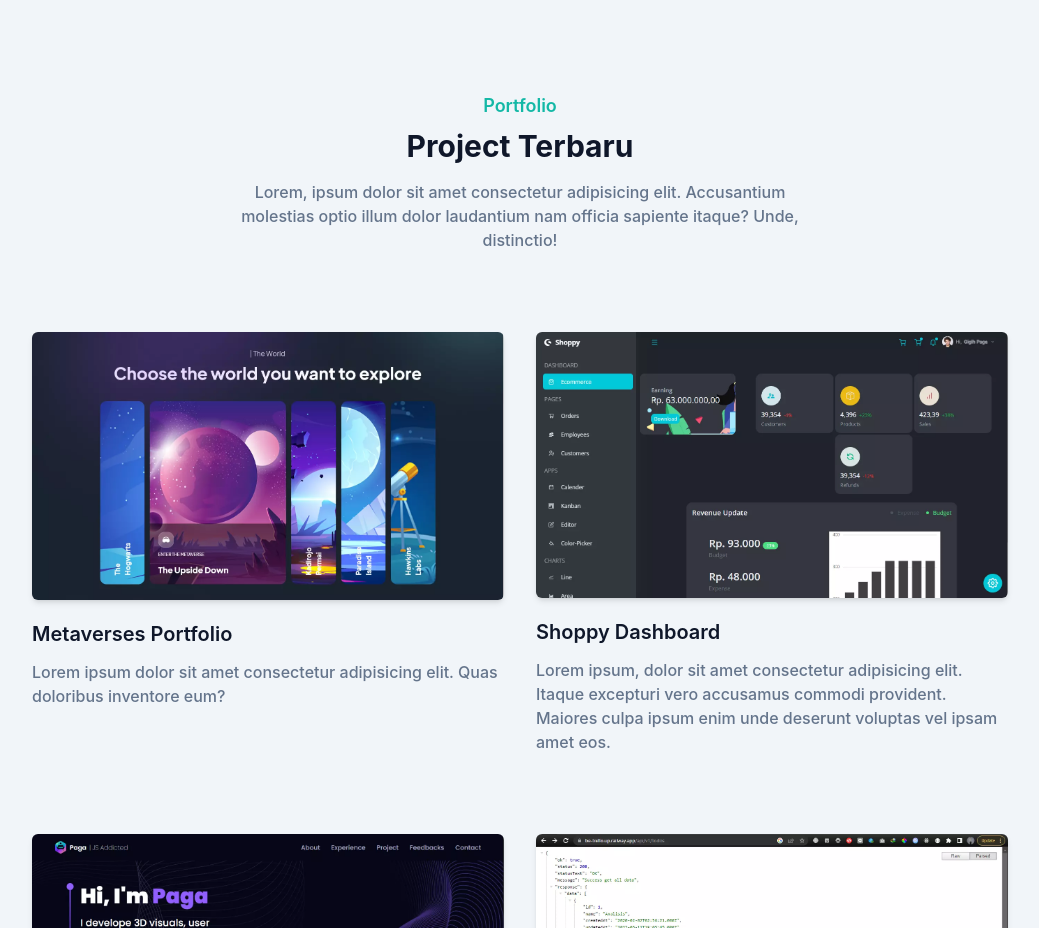
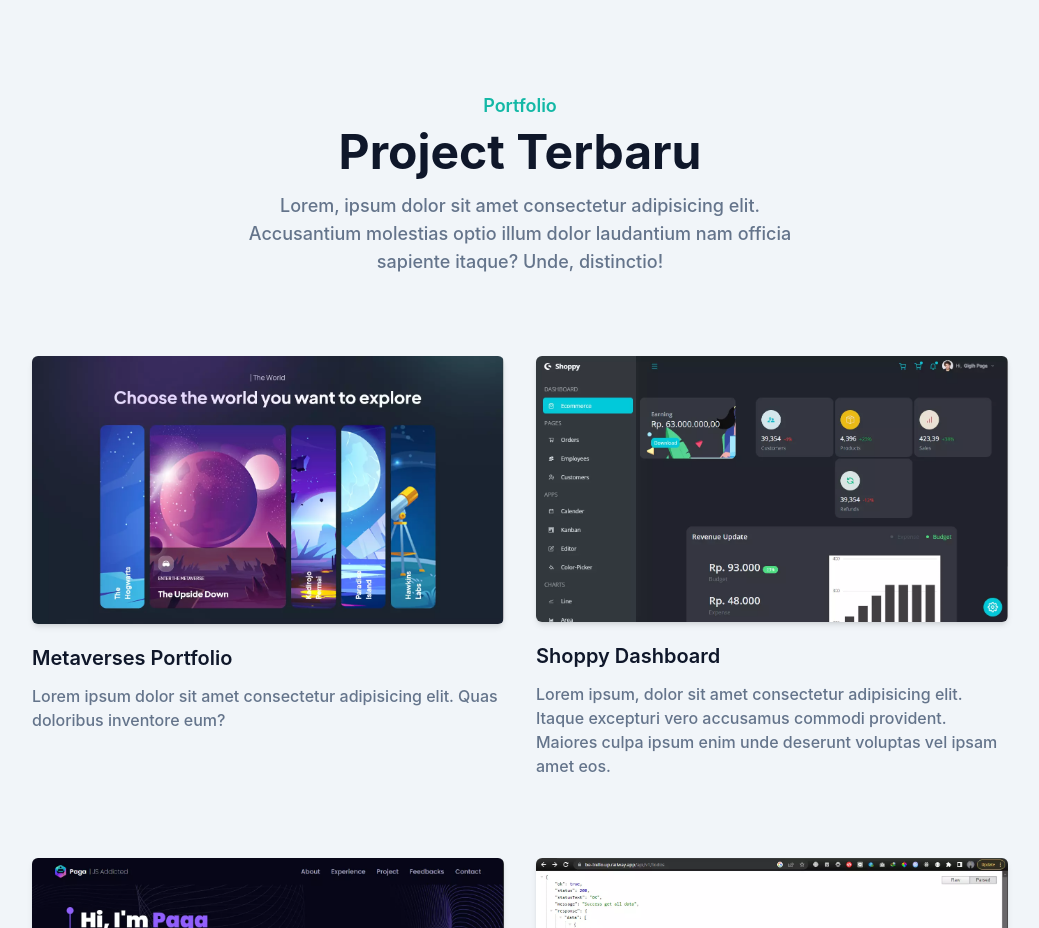
Before and after one commit to gigihpaga/portofolio-tailwind, a website: page index.html in a window 1280 px wide. Shown: the part 1200-2128 px from the top of the page, without its empty margins (120-1159 px from the left). Drawn offline with nearby package versions, Linux system fonts and the light colour scheme; files that its build step writes are made by us from their sources.

Commit message:
add responsive, on section Portfolio -> title & description 🥩

```diff
--- a/index.html
+++ b/index.html
@@ -256,8 +256,10 @@
                 <div class="w-full px-4">
                     <div class="max-w-xl mx-auto text-center mb-16">
                         <h4 class="font-semibold text-lg text-primary mb-2">Portfolio</h4>
-                        <h2 class="font-bold text-dark text-3xl mb-4">Project Terbaru</h2>
-                        <p class="font-medium text-base text-secondary">
+                        <h2 class="font-bold text-dark text-3xl mb-4 sm:text-4xl lg:text-5xl">
+                            Project Terbaru
+                        </h2>
+                        <p class="font-medium text-base text-secondary md:text-lg">
                             Lorem, ipsum dolor sit amet consectetur adipisicing elit. Accusantium
                             molestias optio illum dolor laudantium nam officia sapiente itaque?
                             Unde, distinctio!
```
